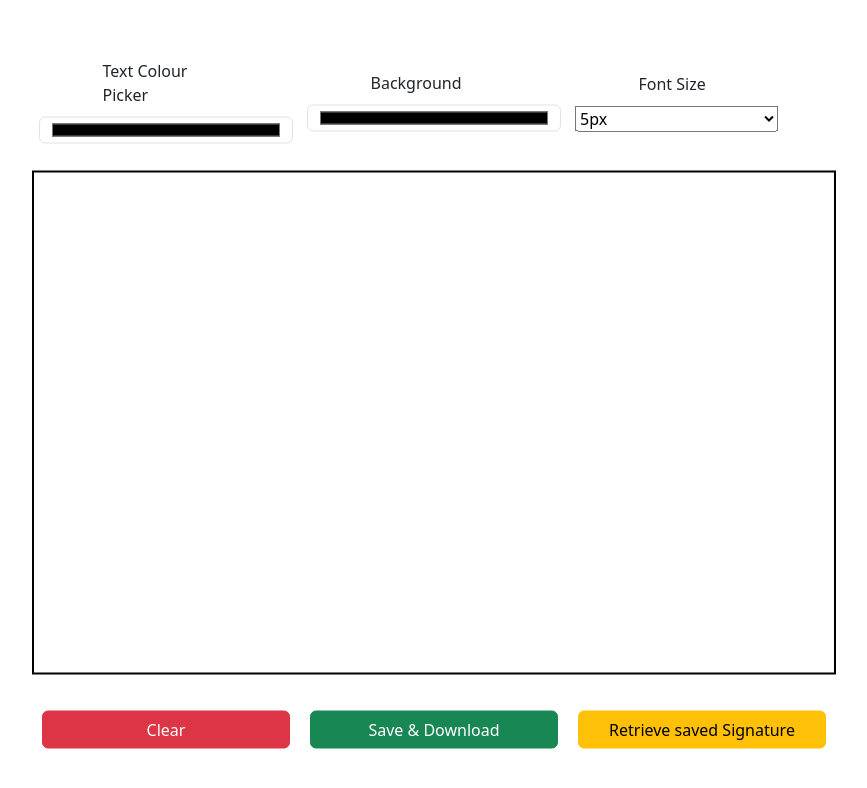
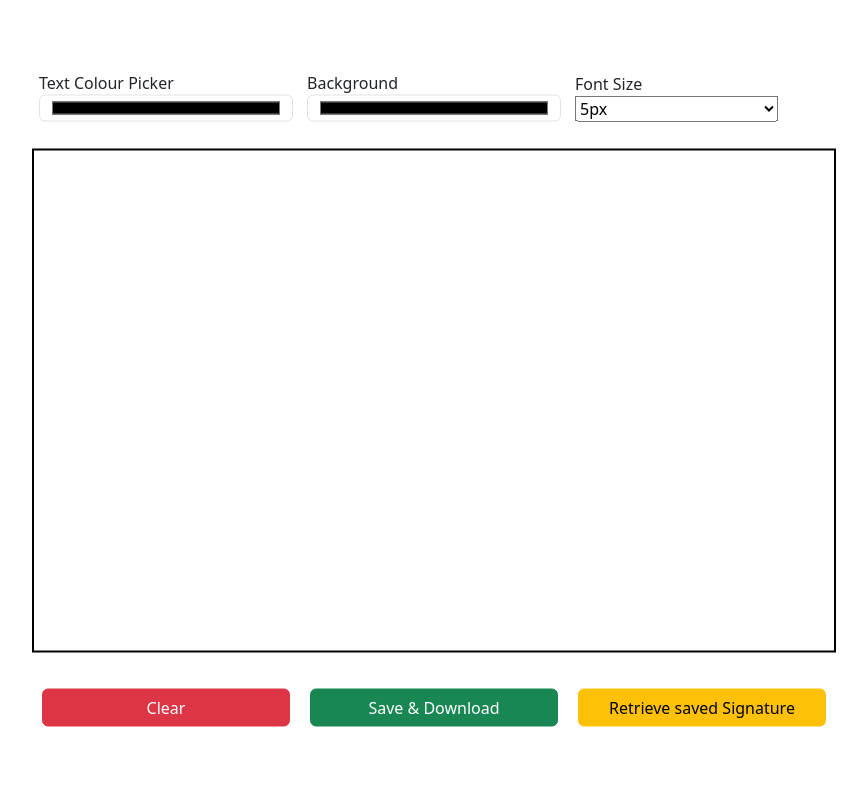
Before and after one commit to priyanshu-inu/Signature, a plain HTML site: page index.html in a window 1280 px wide. Shown: the whole page, without its empty margins (206-1073 px from the left). Drawn offline with nearby package versions, Linux system fonts and the light colour scheme.

Commit message:
add readme.md file and fix the error of index file

```diff
--- a/index.html
+++ b/index.html
@@ -3,7 +3,7 @@
   <head>
     <meta charset="UTF-8" />
     <meta name="viewport" content="width=device-width, initial-scale=1.0" />
-    <title>Signature</title>
+    <title>Signature Priyanshu -</title>
     <link rel="stylesheet" href="./asset/Stylesheets/style.css" />
     <link
       rel="shortcut icon"
@@ -12,22 +12,22 @@
     />
     <link
       rel="stylesheet"
-      href="	https://cdn.jsdelivr.net/npm/bootstrap@5.3.3/dist/css/bootstrap.min.css"
+      href="https://cdn.jsdelivr.net/npm/bootstrap@5.3.3/dist/css/bootstrap.min.css"
     />
   </head>
   <body>
     <section class="main">
       <div class="top">
         <div class="block">
-          <p>Text Colour Picker</p>
+          <label for="colorPicker">Text Colour Picker</label>
           <input type="color" class="form-control" id="colorPicker" />
         </div>
         <div class="block">
-          <p>Background</p>
+          <label for="canvaColor">Background</label>
           <input type="color" class="form-control" id="canvaColor" />
         </div>
         <div class="block">
-          <p>Font Size</p>
+          <label for="fontSize">Font Size</label>
           <select id="fontSize">
             <option value="5">5px</option>
             <option value="10">10px</option>
```
Also changed, not shown: 1 other file.
